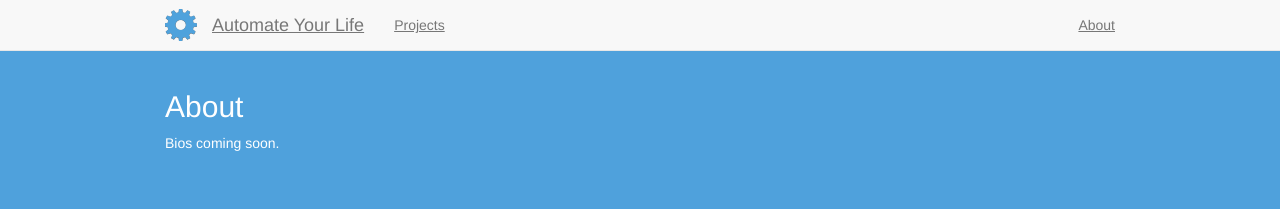
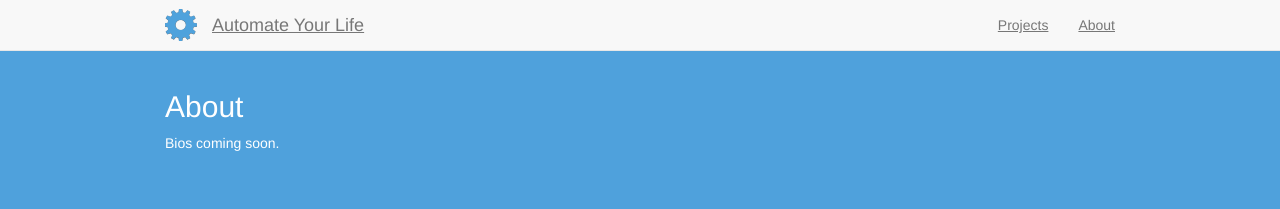
Before and after one commit to moshner/automateyourlife.org, a Jekyll site: the page built from about/index.html, in a window 1280 px wide. Shown: the top 209 px of the page. Built offline with Jekyll 4.4.1, drawn with Linux system fonts in a browser that asks for light colours; nearby versions of some CDN libraries.

Commit message:
more navbar

```diff
--- a/_includes/layout/navbar.html
+++ b/_includes/layout/navbar.html
@@ -1,7 +1,7 @@
 <nav class="navbar navbar-default navbar-fixed-top">
     <div class="container-fluid">
         <div class="navbar-header">
-            <button type="button" class="navbar-toggle collapsed" data-toggle="collapse" data-target="#bs-example-navbar-collapse-1" aria-expanded="false">
+            <button type="button" class="navbar-toggle collapsed" data-toggle="collapse" data-target="#ayl-site-navbar" aria-expanded="false">
                 <span class="sr-only">Toggle navigation</span>
                 <span class="icon-bar"></span>
                 <span class="icon-bar"></span>
@@ -12,14 +12,11 @@
             </a>
             <a class="navbar-brand" href="{{ site.url }}">Automate Your Life</a>
         </div>
-        <!-- Collect the nav links, forms, and other content for toggling -->
-        <div class="collapse navbar-collapse" id="bs-example-navbar-collapse-1">
-            <ul class="nav navbar-nav">
+        <div class="collapse navbar-collapse" id="ayl-site-navbar">
+            <ul class="nav navbar-nav navbar-right">
                 <li><a href="{{ site.url }}projects/">Projects</a></li>
-            </ul>
-            <ul class="nav navbar-nav navbar-right">
                 <li><a href="{{ site.url }}about/">About</a></li>
             </ul>
-        </div><!-- /.navbar-collapse -->
-    </div><!-- /.container-fluid -->
+        </div>
+    </div>
 </nav>
```
